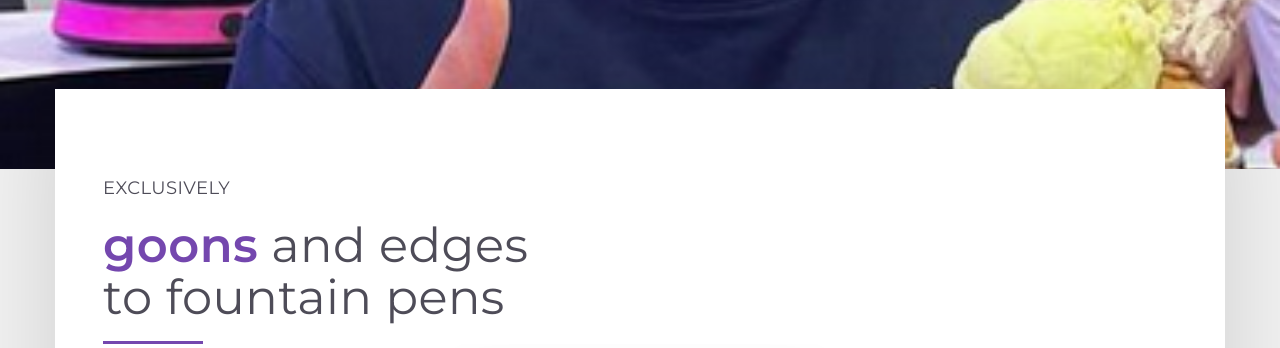
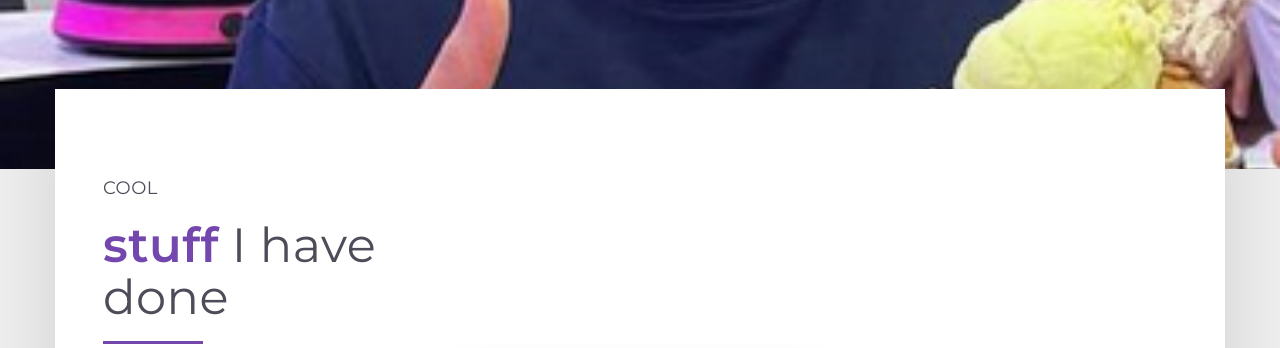
Before and after one commit to bruh356/bruh356.github.io, a plain HTML site: page index.html in a window 1280 px wide. Shown: the part 604-952 px from the top of the page. Drawn offline with nearby package versions, Linux system fonts and the light colour scheme; a script that the page names is missing.

Commit message:
Update index.html

```diff
--- a/index.html
+++ b/index.html
@@ -70,8 +70,8 @@
         <div class="container">
           <div class="row">
             <div class="col-md-12">
-              <h4 class="sub-heading">Exclusively</h4>
-              <h1 class="heading purple"><span class="purple">goons</span> and edges <br>to fountain pens</h1>
+              <h4 class="sub-heading">Cool</h4>
+              <h1 class="heading purple"><span class="purple">stuff</span> I have <br>done</h1>
               <!-- Swiper -->
               <div class="swiper-container client-swiper">
                 <div class="swiper-wrapper">
```
